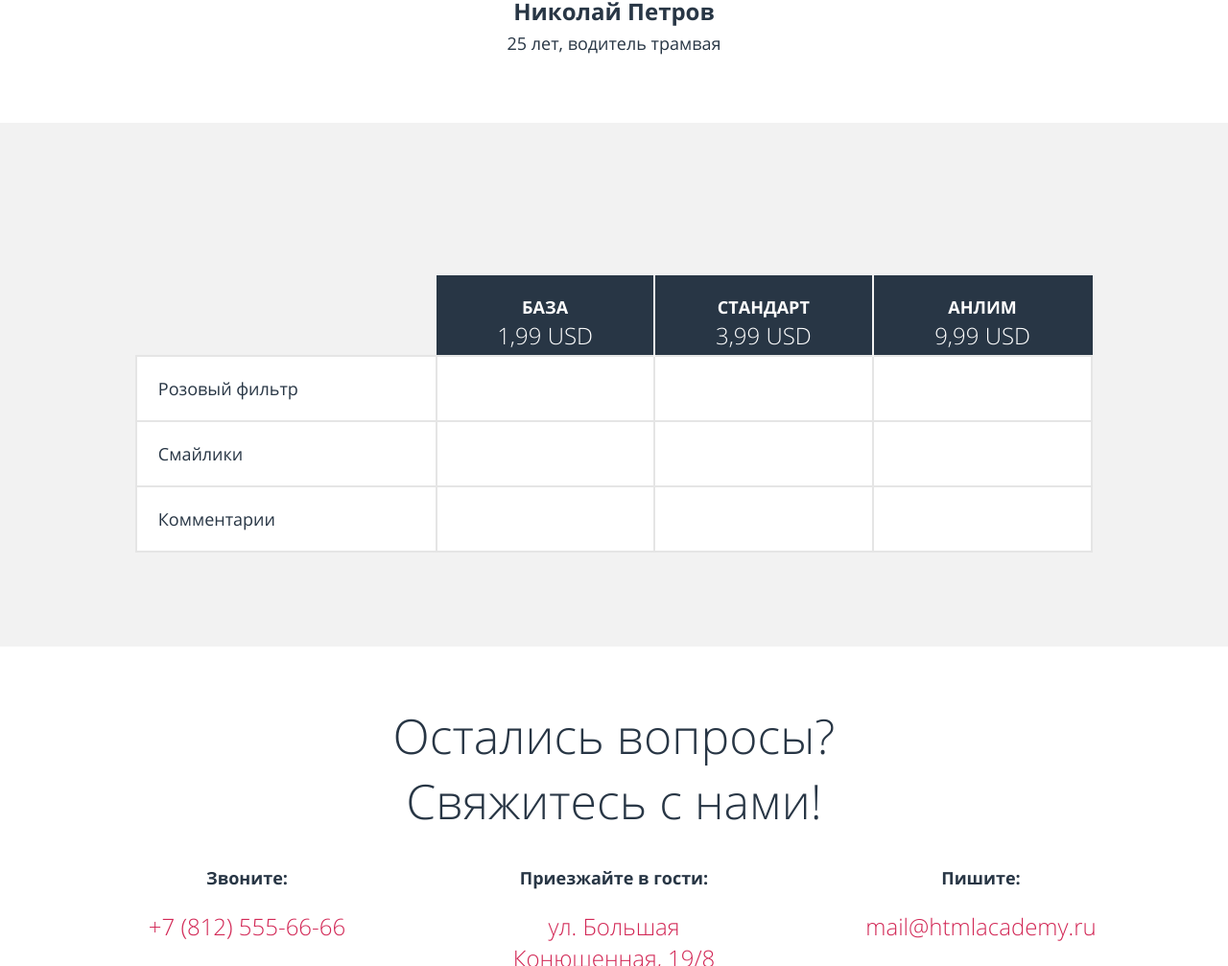
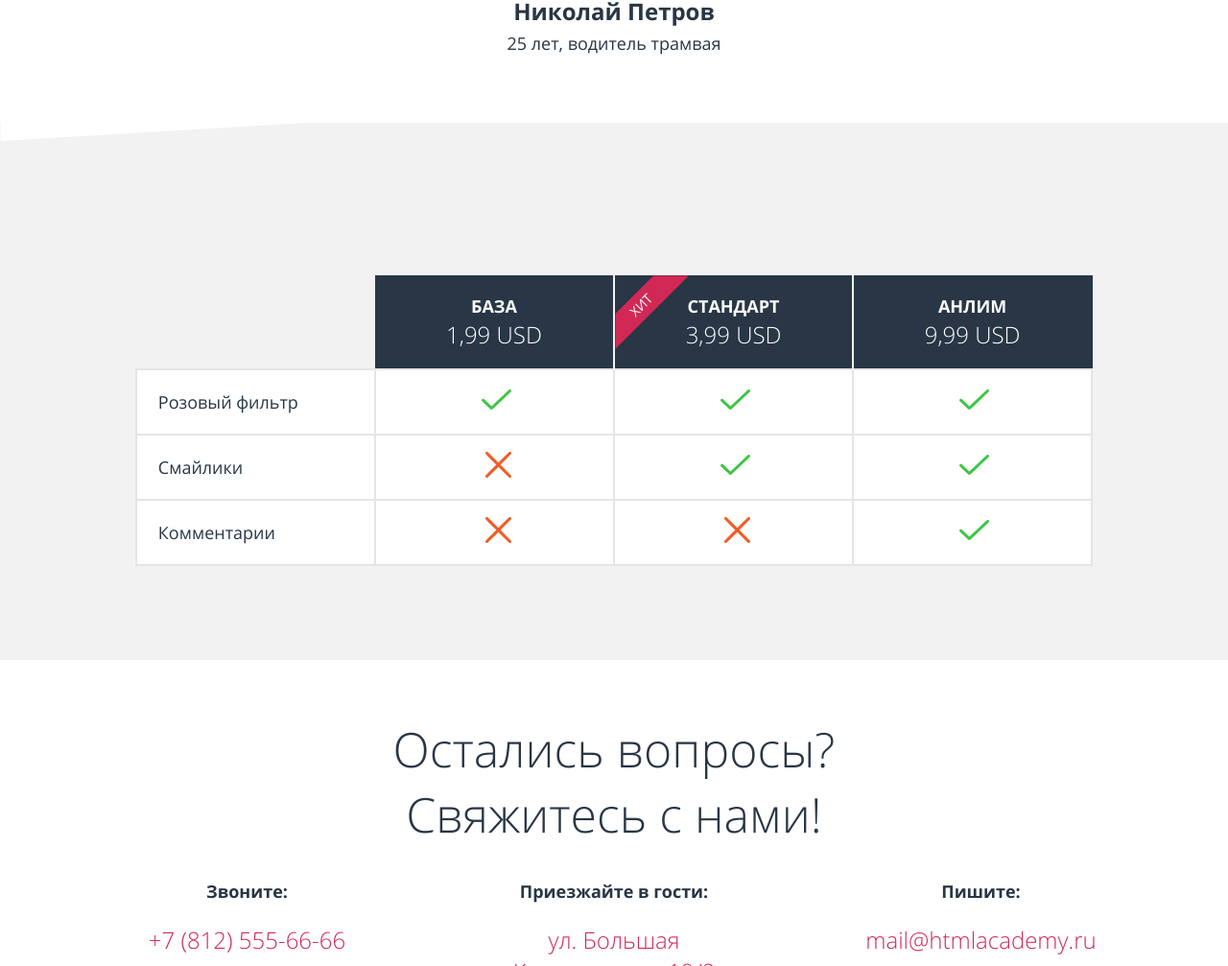
Before and after one commit to Nell-ok/1097895-pink-23, a website: page source/index.html in a window 1280 px wide. Shown: the part 2702-3709 px from the top of the page at 96% size. Drawn offline with nearby package versions, Linux system fonts and the light colour scheme; files that its build step writes are made by us from their sources.

Commit message:
Доработка по декоративным элементам главной страницы

```diff
--- a/source/index.html
+++ b/source/index.html
@@ -161,45 +161,45 @@
               <td class="table__cell table__cell--hidden">Розовый фильтр</td>
               <td class="table__cell">
                 <span class="table__option-name">Розовый фильтр</span>
-                <span class="table__icon icon-yes"></span>
+                <span class="table__icon table__icon--yes"></span>
               </td>
               <td class="table__cell">
                 <span class="table__option-name">Розовый фильтр</span>
-                <span class="table__icon icon-yes"></span>
+                <span class="table__icon table__icon--yes"></span>
               </td>
               <td class="table__cell">
                 <span class="table__option-name">Розовый фильтр</span>
-                <span class="table__icon icon-yes"></span>
+                <span class="table__icon table__icon--yes"></span>
               </td>
             </tr>
             <tr class="table__row">
               <td class="table__cell table__cell--hidden">Смайлики</td>
               <td class="table__cell">
                 <span class="table__option-name">Смайлики</span>
-                <span class="table__icon icon-no"></span>
+                <span class="table__icon table__icon--no"></span>
               </td>
               <td class="table__cell">
                 <span class="table__option-name">Смайлики</span>
-                <span class="table__icon icon-yes"></span>
+                <span class="table__icon table__icon--yes"></span>
               </td>
               <td class="table__cell">
                 <span class="table__option-name">Смайлики</span>
-                <span class="table__icon icon-yes"></span>
+                <span class="table__icon table__icon--yes"></span>
               </td>
             </tr>
             <tr class="table__row">
               <td class="table__cell table__cell--hidden">Комментарии</td>
               <td class="table__cell">
                 <span class="table__option-name">Комментарии</span>
-                <span class="table__icon icon-no"></span>
+                <span class="table__icon table__icon--no"></span>
               </td>
               <td class="table__cell">
                 <span class="table__option-name">Комментарии</span>
-                <span class="table__icon icon-no"></span>
+                <span class="table__icon table__icon--no"></span>
               </td>
               <td class="table__cell">
                 <span class="table__option-name">Комментарии</span>
-                <span class="table__icon icon-yes"></span>
+                <span class="table__icon table__icon--yes"></span>
               </td>
             </tr>
           </table>
--- a/source/less/blocks/contacts.less
+++ b/source/less/blocks/contacts.less
@@ -7,6 +7,18 @@
   display: flex;
   flex-wrap: wrap;
   flex-direction: column;
+  position: relative;
+
+  &::after {
+    content: "";
+    position: absolute;
+    width: 100%;
+    height: 34px;
+    bottom: -33px;
+    left: 0;
+    display: block;
+    background: url("../../img/bevels/Vector-three.svg") no-repeat;
+  }
 
   @media (min-width: @tablet-width) {
     padding: 43px 20px 22px;
--- a/source/less/blocks/features.less
+++ b/source/less/blocks/features.less
@@ -6,7 +6,7 @@
 }
 
 .features__text-wrapper {
-  padding: 46px 20px 0;
+  padding: 46px 20px 36px;
 
   @media (min-width: @tablet-width) {
     padding: 46px 20px 8px;
@@ -43,8 +43,20 @@
 }
 
 .features__list-wrapper {
-  padding: 0 20px;
+  padding: 87px 20px 0;
   background-color: @basic-gray;
+  position: relative;
+
+  &::before {
+    content: "";
+    position: absolute;
+    width: 100%;
+    height: 32px;
+    top: 0;
+    left: 0;
+    display: block;
+    background: url("../../img/bevels/Vector.svg") no-repeat;
+  }
 
   @media (min-width: @desktop-width) {
     padding: 0 130px;
--- a/source/less/blocks/reviews.less
+++ b/source/less/blocks/reviews.less
@@ -19,7 +19,7 @@
 }
 
 .reviews__wrapper {
-  padding: 41px 20px 11px;
+  padding: 41px 20px 40px;
   display: flex;
   flex-direction: column;
   flex-wrap: wrap;
--- a/source/less/blocks/table.less
+++ b/source/less/blocks/table.less
@@ -22,37 +22,91 @@
 
 .table__cell-title {
   background-color: @basic-dark;
+  padding: 10px 10px 30px;
+
+  @media (min-width: @tablet-width) {
+    padding-bottom: 11px;
+  }
+
+  @media (min-width: @desktop-width) {
+    padding: 15px 10px 16px;
+  }
 }
 
 .table__tariffs-name {
   display: block;
   font-size: 16px;
-  padding: 10px 10px 0;
 
   @media (min-width: @desktop-width) {
     font-size: 18px;
-    padding-top: 15px;
   }
 }
 
 .table__tariffs-price {
   font-size: 18px;
   font-weight: 300;
-  padding: 0 10px 30px;
-
-  @media (min-width: @tablet-width) {
-    padding-bottom: 11px;
-  }
 
   @media (min-width: @desktop-width) {
     font-size: 24px;
-    padding-bottom: 16px;
   }
 }
 
 .table__cell-title--special {
   border-left: 2px solid @basic-gray;
   border-right: 2px solid @basic-gray;
+  position: relative;
+
+  &::after {
+    content: "хит";
+    position: absolute;
+    top: 14px;
+    left: 14px;
+    color: @basic-white;
+    font-size: 14px;
+    font-weight: 400;
+    line-height: 30px;
+    text-transform: uppercase;
+    transform: rotate(-45deg);
+
+    @media (min-width: @tablet-width) {
+      top: 7px;
+      left: 8px;
+    }
+
+    @media (min-width: @desktop-width) {
+      top: 14px;
+      left: 14px;
+    }
+  }
+
+  &::before {
+    content: "";
+    position: absolute;
+    top: -60px;
+    left: -60px;
+    width: 62px;
+    height: 63px;
+    border-width: 26px;
+    border-style: solid;
+    border-color: transparent transparent @basic-pink;
+    transform: rotate(-45deg);
+
+    @media (min-width: @tablet-width) {
+      top: -45px;
+      left: -43px;
+      width: 44px;
+      height: 44px;
+      border-width: 21px;
+    }
+
+    @media (min-width: @desktop-width) {
+      top: -59px;
+      left: -55px;
+      width: 56px;
+      height: 60px;
+      border-width: 26px;
+    }
+  }
 }
 
 .table__row {
@@ -69,14 +123,18 @@
 
 .table__cell {
   border: 2px solid @basic-border;
-  padding: 19px 20px;
+  padding: 19px 0 19px 20px;
+  min-width: 256px;
+  position: relative;
 
   @media (min-width: @tablet-width) {
     padding: 14px 0 12px 15px;
+    min-width: 133px;
   }
 
   @media (min-width: @desktop-width) {
     padding: 18px 0 18px 22px;
+    min-width: 207px;
   }
 }
 
@@ -91,3 +149,43 @@
     display: none;
   }
 }
+
+.table__icon--yes {
+  content: "";
+  position: absolute;
+  top: 20px;
+  right: 19px;
+  width: 31px;
+  height: 21px;
+  background: url("../../img/yes.svg") no-repeat;
+
+  @media (min-width: @tablet-width) {
+    top: 13px;
+    right: 40%;
+  }
+
+  @media (min-width: @desktop-width) {
+    top: 20px;
+    right: 43%;
+  }
+}
+
+.table__icon--no {
+  content: "";
+  position: absolute;
+  top: 17px;
+  right: 21px;
+  width: 27px;
+  height: 27px;
+  background: url("../../img/no.svg") no-repeat;
+
+  @media (min-width: @tablet-width) {
+    top: 10px;
+    right: 40%;
+  }
+
+  @media (min-width: @desktop-width) {
+    top: 17px;
+    right: 43%;
+  }
+}
--- a/source/less/blocks/tariffs.less
+++ b/source/less/blocks/tariffs.less
@@ -2,10 +2,22 @@
   background-color: @basic-gray;
   text-align: center;
   text-transform: uppercase;
+  position: relative;
+
+  &::before {
+    content: "";
+    position: absolute;
+    width: 100%;
+    height: 19px;
+    top: 0;
+    left: 0;
+    display: block;
+    background: url("../../img/bevels/Vector-two.svg") no-repeat;
+  }
 }
 
 .tariffs__wrapper {
-  padding-top: 127px;
+  padding-top: 101px;
   width: 320px;
   min-width: 100%;
   overflow-x: hidden;
@@ -17,6 +29,11 @@
   @media (min-width: @desktop-width) {
     padding: 159px 0 98px;
   }
+}
+
+.tariffs__slider {
+  display: flex;
+  justify-content: center;
 }
 
 .tariffs__table {
--- a/source/less/blocks/toggles.less
+++ b/source/less/blocks/toggles.less
@@ -63,6 +63,20 @@
       background-color: fade(@basic-black, 30%);
       transform: rotate(45deg);
     }
+
+    &:hover {
+      &::before,
+      &::after {
+        background-color: fade(@basic-black, 60%);
+      }
+    }
+
+    &:active {
+      &::before,
+      &::after {
+        background-color: fade(@basic-black, 10%);
+      }
+    }
   }
 }
 
```
Also changed, not shown: source/img/bevels/Vector-three.svg (added), source/img/bevels/Vector-two.svg (added), source/img/bevels/Vector.svg (added), source/img/hit.svg (added), source/img/no.svg (added), source/img/triangle-map.png (deleted), source/img/yes.svg (added).
